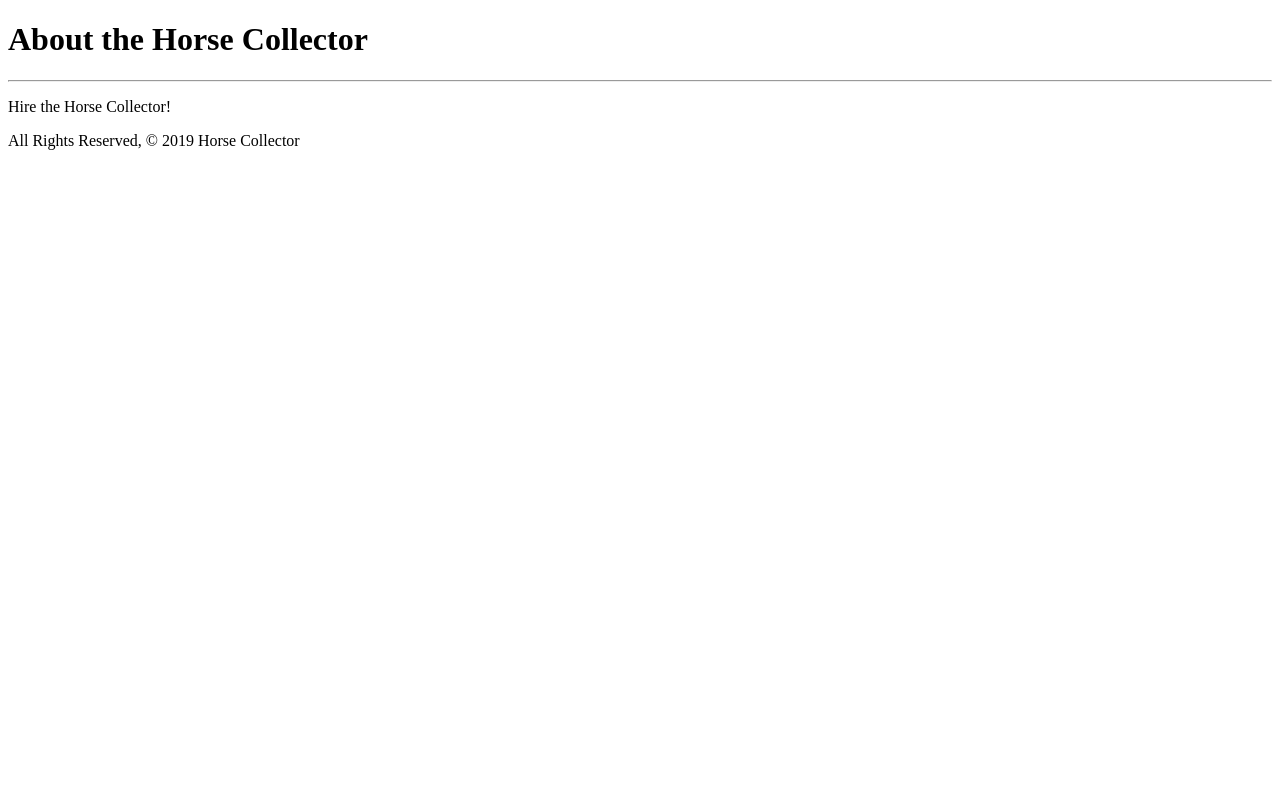
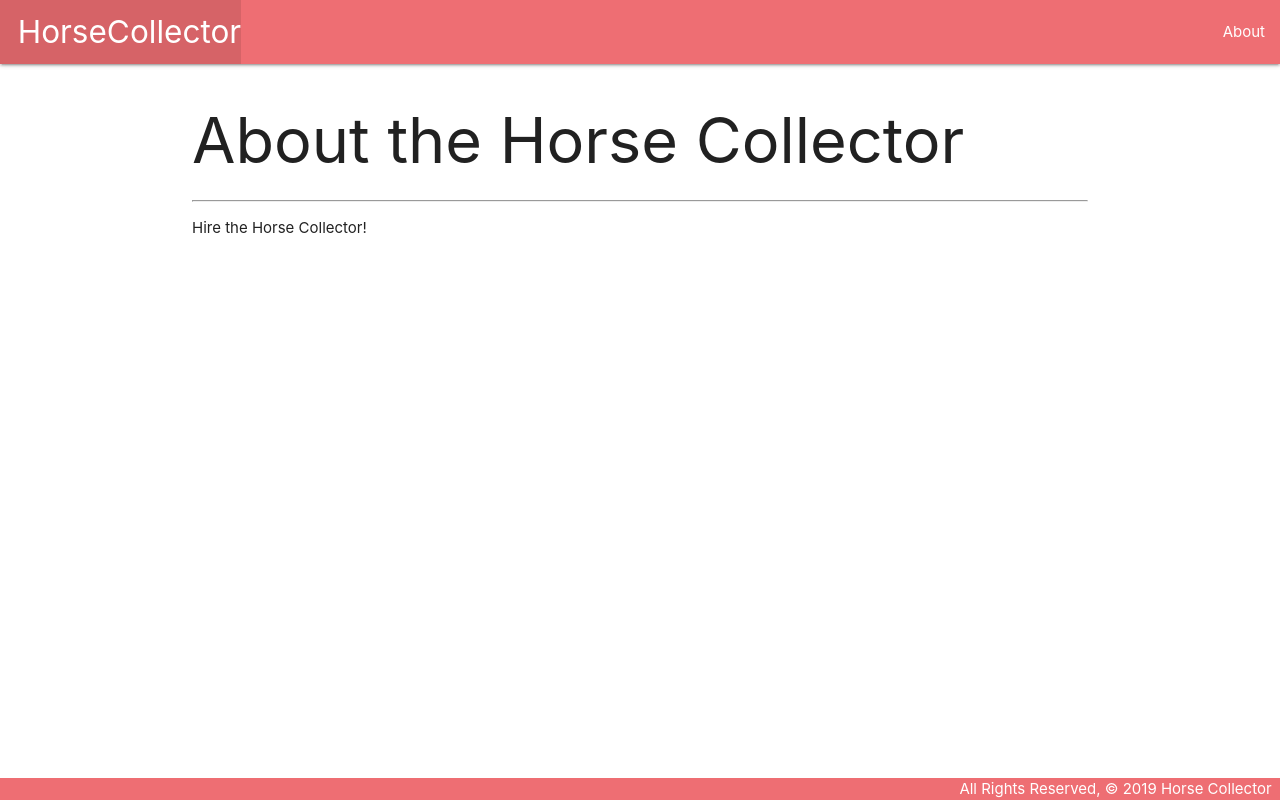
Before and after one commit to lemonmade1/Horse_Collector_Xample, a Django app: page /about/ in a window 1280 px wide. Run offline with Django 3.2, Linux system fonts and the light colour scheme.

Commit message:
updated static/css

```diff
--- /dev/null
+++ b/main_app/static/css/style.css
@@ -0,0 +1,14 @@
+body {
+  display: flex;
+  min-height: 100vh;
+  flex-direction: column;
+}
+
+main {
+  flex: 1 0 auto;
+}
+
+footer.page-footer {
+  padding-top: 0;
+  text-align: right;
+}
--- a/main_app/templates/about.html
+++ b/main_app/templates/about.html
@@ -1,19 +1,8 @@
-<!DOCTYPE html>
-<html lang="en">
-
-<head>
-  <meta charset="UTF-8">
-  <meta name="viewport" content="width=device-width, initial-scale=1.0">
-  <title>Horse Collector</title>
-</head>
-
-<body>
+{% extends 'base.html' %}
+{% block content %}
 
   <h1>About the Horse Collector</h1>
   <hr />
   <p>Hire the Horse Collector!</p>
-  <footer>All Rights Reserved, &copy; 2019 Horse Collector</footer>
 
-</body>
-
-</html>
+{% endblock %}
--- /dev/null
+++ b/main_app/templates/base.html
@@ -0,0 +1,40 @@
+{% load static %}
+
+<!DOCTYPE html>
+<html lang="en">
+<head>
+  <meta charset="UTF-8">
+  <meta name="viewport" content="width=device-width, initial-scale=1.0">
+  <meta http-equiv="X-UA-Compatible" content="ie=edge">
+  <title>Horse Collector</title>
+
+  <!-- CSS -->
+  <link rel="stylesheet" href="https://cdnjs.cloudflare.com/ajax/libs/materialize/1.0.0/css/materialize.min.css">
+  <link rel="stylesheet" type="text/css" href="{% static 'css/style.css' %}">
+</head>
+<body>
+
+  <header class="navbar-fixed">
+    <nav>
+      <div class="nav-wrapper">
+        <ul>
+          <li><a href="/" class="left brand-logo">&nbsp;&nbsp;HorseCollector</a></li>
+        </ul>
+        <ul class="right">
+          <li><a href="/about">About</a></li>
+        </ul>
+      </div>
+    </nav>
+  </header>
+
+  <main class="container">
+    {% block content %}
+    {% endblock %}
+  </main>
+
+  <footer class="page-footer">
+    <div class="right">All Rights Reserved, &copy; 2019 Horse Collector &nbsp;</div>
+  </footer>
+
+</body>
+</html>
```
